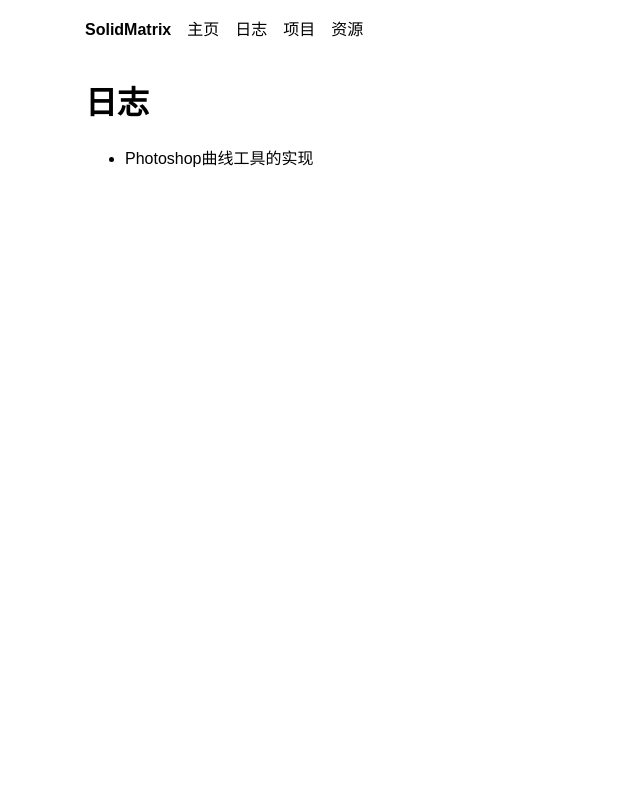
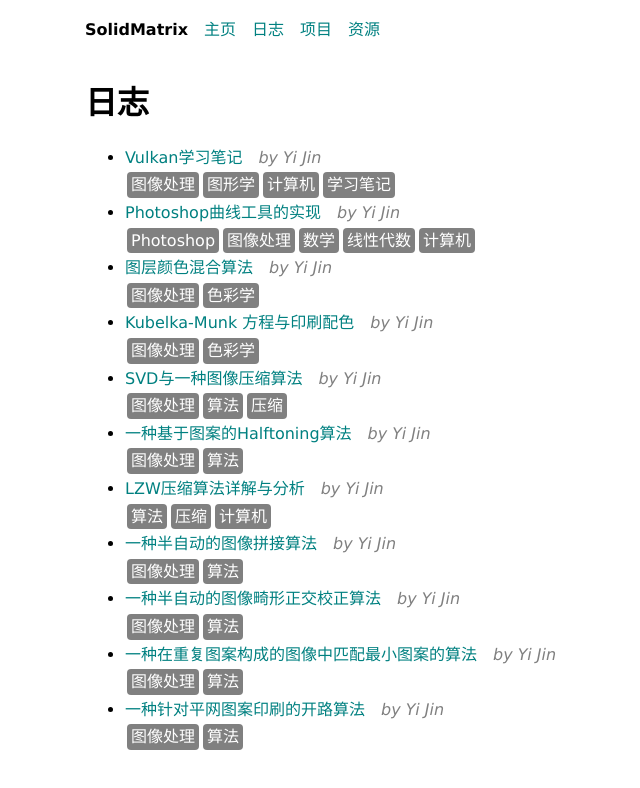
Before and after one commit to solid-matrix/solid-matrix.github.io, a Vue app: page /#/blogs in a window 1280 px wide. Shown: the top 788 px of the page, without its empty margins (43-683 px from the left). Built offline with nearby package versions, Linux system fonts and the light colour scheme.

Commit message:
update the contents

```diff
--- a/src/assets/main.scss
+++ b/src/assets/main.scss
@@ -1,7 +1,7 @@
 @import "./base.scss";
 
 html {
-  font-family: sans-serif;
+  font-family: Verdana, Geneva, Tahoma, sans-serif;
 }
 
 body {
@@ -10,5 +10,5 @@ body {
 
 a {
   text-decoration: none;
-  color: inherit;
+  color: teal;
 }
--- a/src/posts/_blogs.js
+++ b/src/posts/_blogs.js
@@ -1,10 +1,90 @@
 export default {
-    'photoshop-curve-implement': {
+    "vulkan-notes": {
+        title: "Vulkan学习笔记",
+        tags: ["图像处理", "图形学", "计算机", "学习笔记"],
+        component: 'blank',
+        createdAt: "2022-8-12",
+        updatedAt: "2022-8-29",
+        author: "Yi Jin",
+    },
+    "photoshop-curve-implement": {
         title: "Photoshop曲线工具的实现",
-        tags: ["Photoshop", "图像处理", "数学"],
-        component: 'photoshop-curve-implement',
-        createdAt: "",
-        updatedAt: "",
-        author: "",
+        tags: ["Photoshop", "图像处理", "数学", "线性代数", "计算机"],
+        component: 'blank',
+        createdAt: "2022-8-12",
+        updatedAt: "2022-8-29",
+        author: "Yi Jin",
+    },
+    "layer-color-blending-algorithm": {
+        title: "图层颜色混合算法",
+        tags: ["图像处理", "色彩学"],
+        component: 'blank',
+        createdAt: "2022-8-12",
+        updatedAt: "2022-8-29",
+        author: "Yi Jin",
+    },
+    "kubelka-munk-color-blending": {
+        title: "Kubelka-Munk 方程与印刷配色",
+        tags: ["图像处理", "色彩学"],
+        component: 'blank',
+        createdAt: "2022-8-12",
+        updatedAt: "2022-8-29",
+        author: "Yi Jin",
+    },
+    "svd-and-image-compression": {
+        title: "SVD与一种图像压缩算法",
+        tags: ["图像处理", "算法", "压缩"],
+        component: 'blank',
+        createdAt: "2022-8-12",
+        updatedAt: "2022-8-29",
+        author: "Yi Jin",
+    },
+    "pattern-based-halftoning-algorithm": {
+        title: "一种基于图案的Halftoning算法",
+        tags: ["图像处理", "算法"],
+        component: 'blank',
+        createdAt: "2022-8-12",
+        updatedAt: "2022-8-29",
+        author: "Yi Jin",
+    },
+    "lzw-compression-algorithm": {
+        title: "LZW压缩算法详解与分析",
+        tags: ["算法", "压缩", "计算机"],
+        component: 'blank',
+        createdAt: "2022-8-12",
+        updatedAt: "2022-8-29",
+        author: "Yi Jin",
+    },
+    "image-semi-automatic-stitching-algorithm": {
+        title: "一种半自动的图像拼接算法",
+        tags: ["图像处理", "算法",],
+        component: 'blank',
+        createdAt: "2022-8-12",
+        updatedAt: "2022-8-29",
+        author: "Yi Jin",
+    },
+    "image-semi-automatic-orthorectification-algorithm": {
+        title: "一种半自动的图像畸形正交校正算法",
+        tags: ["图像处理", "算法",],
+        component: 'blank',
+        createdAt: "2022-8-12",
+        updatedAt: "2022-8-29",
+        author: "Yi Jin",
+    },
+    "image-minimum-pattern-matching-algorithm": {
+        title: "一种在重复图案构成的图像中匹配最小图案的算法",
+        tags: ["图像处理", "算法",],
+        component: 'blank',
+        createdAt: "2022-8-12",
+        updatedAt: "2022-8-29",
+        author: "Yi Jin",
+    },
+    "flat-screen-automatic-split-algorithm": {
+        title: "一种针对平网图案印刷的开路算法",
+        tags: ["图像处理", "算法",],
+        component: 'blank',
+        createdAt: "2022-8-12",
+        updatedAt: "2022-8-29",
+        author: "Yi Jin",
     },
 };
--- a/src/posts/_projects.js
+++ b/src/posts/_projects.js
@@ -1,10 +1,22 @@
 export default {
     'solidmatrix-pycaso': {
-        title: "SolidMatrix.Pycaso",
+        title: "SolidMatrix Pycaso",
         description: "用于纺织印花行业的设计与分色制稿软件",
-        component: 'solidmatrix-pycaso',
-        createdAt: "",
-        updatedAt: "",
-        author: "",
+        component: 'blank',
+    },
+    'solidmatrix-affair': {
+        title: "SolidMatrix Affair",
+        description: "一种基于二维码的进销存仓储管理系统",
+        component: 'blank',
+    },
+    'danmaku': {
+        title: "Danmaku",
+        description: "分布式高并发现场屏幕实时弹幕系统",
+        component: 'blank',
+    },
+    'jrus': {
+        title: "Jrus",
+        description: "基于Jsonrpc2.0的前后端统一的无缝RPC通讯实用工具",
+        component: 'blank',
     }
 };
--- /dev/null
+++ b/src/posts/blank.vue
@@ -0,0 +1,9 @@
+<script setup>
+</script>
+
+<style lang="scss">
+</style>
+
+<template>
+    <div>......</div>
+</template>
--- a/src/views/blogs-view.vue
+++ b/src/views/blogs-view.vue
@@ -6,9 +6,49 @@ import blogs from '@/posts/_blogs';
 
 <template>
     <h1>日志</h1>
-    <ul v-for="[key, blog] in Object.entries(blogs)">
-        <li :key="key">
-            <RouterLink :to="{ name: 'blog', params: { key } }">{{ blog.title }}</RouterLink>
+    <ul>
+        <li v-for="[key, blog] in Object.entries(blogs)" :key="key">
+            <div class="post">
+                <span class="title">
+                    <RouterLink :to="{ name: 'blog', params: { key } }">{{ blog.title }}</RouterLink>
+                </span>
+                <span class="auther">by {{ blog.author }}</span>
+                <div></div>
+                <span class="tags">
+                    <span v-for="tag in blog.tags" :key="tag" class="tag">{{ tag }}</span>
+                </span>
+            </div>
         </li>
     </ul>
 </template>
+
+<style scoped lang="scss">
+.post {
+    font-size: 1em;
+    line-height: 1.6em;
+
+    .title {
+        font-size: 1em;
+    }
+
+    .auther {
+        font-size: 1em;
+        font-style: italic;
+        padding-left: 1em;
+        color: gray;
+    }
+
+    .tags {
+        font-size: 1em;
+        color: white;
+
+        .tag {
+            display: inline-block;
+            margin: 2px 2px;
+            padding: 0 4px;
+            border-radius: 4px;
+            background-color: gray;
+        }
+    }
+}
+</style>
--- a/src/views/home-view.vue
+++ b/src/views/home-view.vue
@@ -3,4 +3,5 @@
 
 <template>
   <h1>主页</h1>
+  <div>......</div>
 </template>
--- a/src/views/projects-view.vue
+++ b/src/views/projects-view.vue
@@ -5,9 +5,33 @@ import projects from '@/posts/_projects';
 
 <template>
     <h1>项目</h1>
-    <ul v-for="[key, project] in Object.entries(projects)">
-        <li :key="key">
-            <RouterLink :to="{ name: 'project', params: { key } }">{{ project.title }}</RouterLink>
+    <ul>
+        <li v-for="[key, project] in Object.entries(projects)" :key="key">
+            <div class="post">
+                <span class="title">
+                    <RouterLink :to="{ name: 'project', params: { key } }">{{ project.title }}</RouterLink>
+                </span>
+                <div></div>
+                <span class="description">{{ project.description }}</span>
+            </div>
         </li>
     </ul>
 </template>
+
+
+<style scoped lang="scss">
+.post {
+    font-size: 1em;
+    line-height: 1.6em;
+
+    .title {
+        font-size: 1em;
+    }
+
+    .description {
+        font-size: 1em;
+        font-style: italic;
+        color: gray;
+    }
+}
+</style>
```
